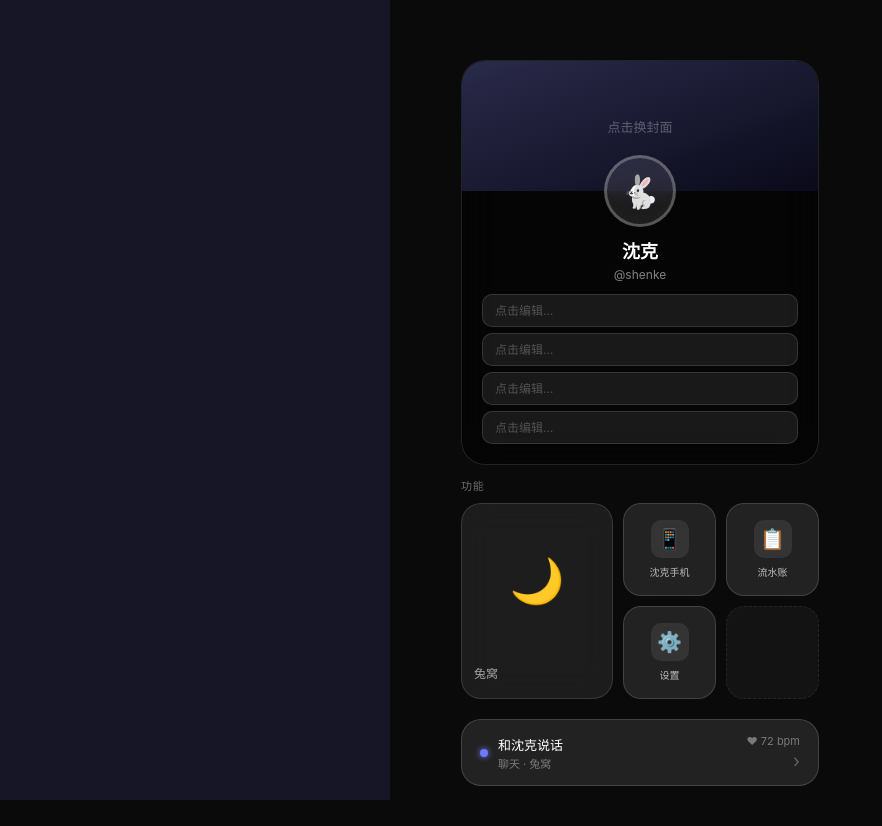
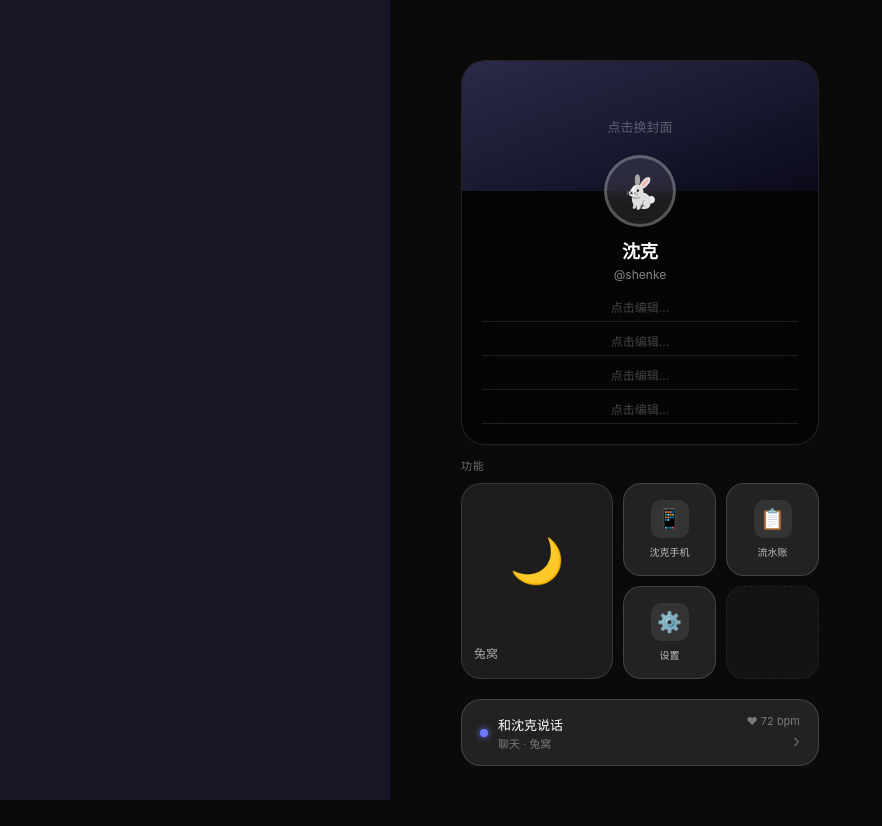
Before and after one commit to shen4048/burrow, a Next.js app: page / in a window 1280 px wide. Shown: the whole page, without its empty margins (0-882 px from the left). Built offline with nearby package versions, Linux system fonts and the light colour scheme.

Commit message:
Update page.jsx

```diff
--- a/app/page.jsx
+++ b/app/page.jsx
@@ -15,8 +15,7 @@ export default function Home() {
   const handleImg = (e, setter) => {
     const file = e.target.files[0]
     if (!file) return
-    const url = URL.createObjectURL(file)
-    setter(url)
+    setter(URL.createObjectURL(file))
   }
 
   const handleIcon = (e, i) => {
@@ -94,15 +93,16 @@ export default function Home() {
             <div style={{ display: 'flex', flexDirection: 'column', gap: '6px' }}>
               {[0,1,2,3].map(i => (
                 <input key={i} placeholder="点击编辑…" style={{
-                  background: 'rgba(255,255,255,0.08)',
-                  border: '0.5px solid rgba(255,255,255,0.12)',
-                  borderRadius: '10px',
-                  padding: '8px 12px',
+                  background: 'none',
+                  border: 'none',
+                  borderBottom: '0.5px solid rgba(255,255,255,0.1)',
+                  padding: '6px 0',
                   fontSize: '12px',
                   color: 'rgba(255,255,255,0.8)',
                   outline: 'none',
                   width: '100%',
                   fontFamily: 'inherit',
+                  textAlign: 'center',
                 }} />
               ))}
             </div>
@@ -131,7 +131,7 @@ export default function Home() {
 
             <div style={{ flex: 1, display: 'grid', gridTemplateColumns: '1fr 1fr', gap: '10px' }}>
               {btns.map((btn, i) => (
-                <div key={i} style={{
+                <div key={i} onClick={() => iconRefs[i].current.click()} style={{
                   borderRadius: '18px',
                   background: 'rgba(255,255,255,0.1)',
                   backdropFilter: 'blur(16px)',
@@ -141,12 +141,12 @@ export default function Home() {
                   display: 'flex', flexDirection: 'column', alignItems: 'center', justifyContent: 'center',
                   cursor: 'pointer',
                 }}>
-                  <div onClick={() => iconRefs[i].current.click()} style={{
+                  <div style={{
                     width: '38px', height: '38px',
                     borderRadius: '10px',
                     background: icons[i] ? `url(${icons[i]}) center/cover` : 'rgba(255,255,255,0.08)',
                     display: 'flex', alignItems: 'center', justifyContent: 'center',
-                    fontSize: '20px', marginBottom: '6px', cursor: 'pointer',
+                    fontSize: '20px', marginBottom: '6px',
                   }}>{!icons[i] && btn.emoji}</div>
                   <input ref={iconRefs[i]} type="file" accept="image/*" style={{ display: 'none' }}
                     onChange={e => handleIcon(e, i)} />
@@ -194,7 +194,6 @@ export default function Home() {
       </div>
 
       <style>{`
-        @keyframes pulse { 0%,100%{opacity:.5} 50%{opacity:1} }
         input::placeholder { color: rgba(255,255,255,0.25); }
         input { -webkit-appearance: none; }
         * { -webkit-tap-highlight-color: transparent; }
```
